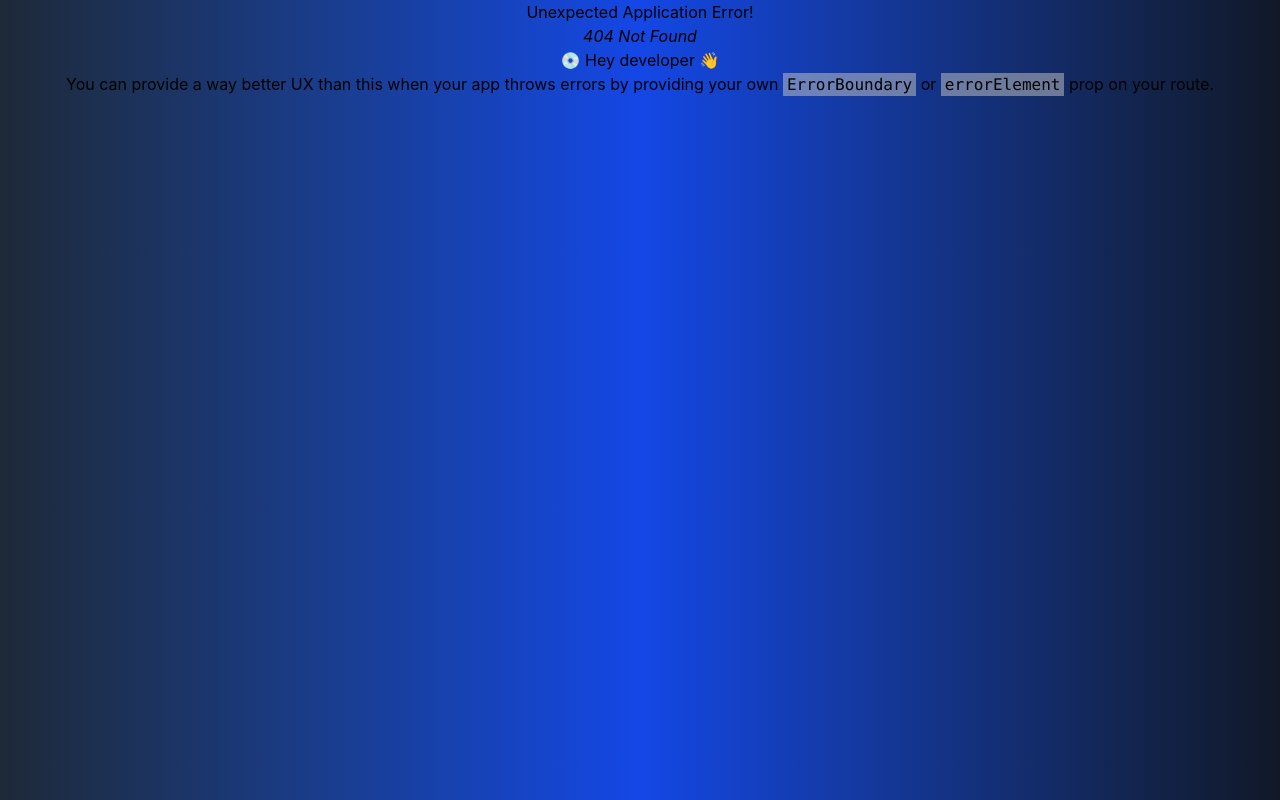
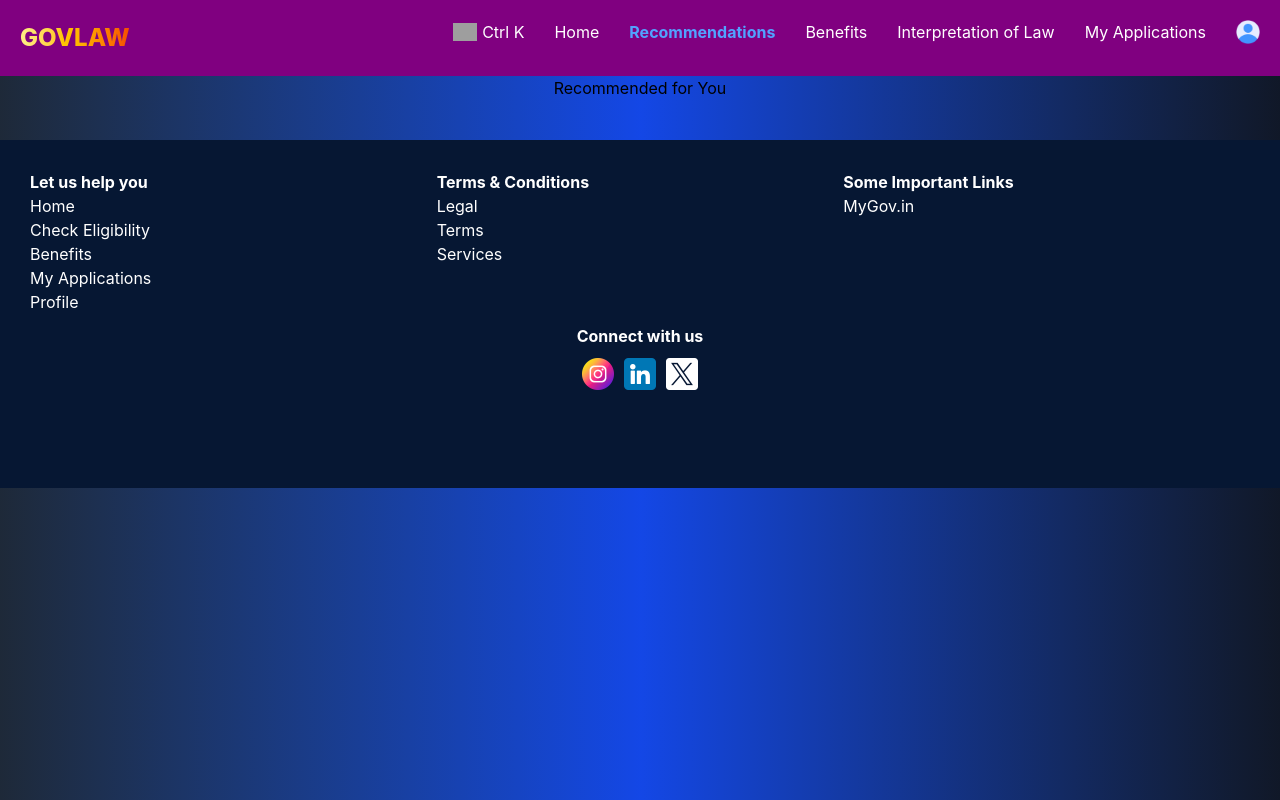
Before and after one commit to muditbansal980/Zyndhackathon, a React (Create React App) app in the folder frontend/: page /Recommendations in a window 1280 px wide. Before the commit this address had no page. Built offline with nearby package versions, Linux system fonts and the light colour scheme; grey boxes are pictures that could not be loaded.

Commit message:
check eligibilty to recommendations

```diff
--- a/frontend/src/App.js
+++ b/frontend/src/App.js
@@ -1,6 +1,6 @@
 import Navbar from "./components/navbar"
 import Home from "./components/Home"
-import CheckEligibility from "./components/checkeligibility"
+import Recommendations from "./components/recommendations"
 import Benefits from "./components/Benefits"
 import MyApplications from "./components/MyApplications"
 import Profile from "./components/Profile"
@@ -20,8 +20,8 @@ function App() {
       element: <><Navbar /><Home /><Footer /></>
     },
     {
-      path: "/CheckEligibility",
-      element: <> <Navbar /><CheckEligibility /><Footer /></>
+      path: "/Recommendations",
+      element: <> <Navbar /><Recommendations /><Footer /></>
     },
     {
       path: "/Benefits",
--- a/frontend/src/components/Benefits.js
+++ b/frontend/src/components/Benefits.js
@@ -102,20 +102,20 @@ export default function Benefits() {
                 <div className="grid grid-rows-2 grid-cols-auto">
                     <div className="grid grid-cols-4 gap-[10px] mt-[10px] mb-[10px]">
                         <div id="basic-filters" onClick={handlefilter} className={`${Object.keys(placeholder1[0])[0] === "BasicFilter" ? " bg-blue-50 border-b-2 text-bg-blue-500 border-blue-500" : ""} flex justify-center items-center`}>
-                            <button id="basic-filters" type="button"  className="flex justify-center items-center border-none hover:cursor-pointer rounded-[5px] w-[100%] px-[10px] py-[5px] hidden md:block">Basic Filter</button>
-                            <button id="basic-filters" type="button"  className="flex justify-center items-center border-none hover:cursor-pointer rounded-[5px] w-[100%] px-[10px] py-[5px] block md:hidden"><img src={filters}/></button>
+                            <button id="basic-filters" type="button" onClick={handlefilter}  className="flex justify-center items-center border-none hover:cursor-pointer rounded-[5px] w-[100%] px-[10px] py-[5px] hidden md:block">Basic Filter</button>
+                            <button id="basic-filters" type="button" onClick={handlefilter} className="flex justify-center items-center border-none hover:cursor-pointer rounded-[5px] w-[100%] px-[10px] py-[5px] block md:hidden"><img src={filters}/></button>
                         </div>
                         <div id="location" onClick={handlefilter} className={`${Object.keys(placeholder1[0])[0] === "Location" ? " bg-blue-50 border-b-2 text-bg-blue-500 border-blue-500" : ""} flex justify-center items-center`}>
-                            <button id="location" type="button"  className="flex justify-center items-center border-none hover:cursor-pointer rounded-[5px] w-[100%] px-[10px] py-[5px] hidden md:block">Location</button>
-                            <button id="location" type="button"  className="flex justify-center items-center border-none hover:cursor-pointer rounded-[5px] w-[100%] px-[10px] py-[5px] block md:hidden"><img src={location}/></button>
+                            <button id="location" type="button" onClick={handlefilter} className="flex justify-center items-center border-none hover:cursor-pointer rounded-[5px] w-[100%] px-[10px] py-[5px] hidden md:block">Location</button>
+                            <button id="location" type="button" onClick={handlefilter} className="flex justify-center items-center border-none hover:cursor-pointer rounded-[5px] w-[100%] px-[10px] py-[5px] block md:hidden"><img src={location}/></button>
                         </div>
                         <div id="eligibility" onClick={handlefilter} className={`${Object.keys(placeholder1[0])[0] === "Eligibility" ? " bg-blue-50 border-b-2 text-bg-blue-500 border-blue-500" : ""} flex justify-center items-center`}>
-                            <button id="eligibility" type="button"  className="flex justify-center items-center border-none hover:cursor-pointer rounded-[5px] w-[100%] px-[10px] py-[5px] hidden md:block">Eligibility</button>
-                            <button id="eligibility" type="button"  className="flex justify-center items-center border-none hover:cursor-pointer rounded-[5px] w-[100%] px-[10px] py-[5px] block md:hidden"><img src={eligibility}/></button>
+                            <button id="eligibility" type="button" onClick={handlefilter} className="flex justify-center items-center border-none hover:cursor-pointer rounded-[5px] w-[100%] px-[10px] py-[5px] hidden md:block">Eligibility</button>
+                            <button id="eligibility" type="button" onClick={handlefilter} className="flex justify-center items-center border-none hover:cursor-pointer rounded-[5px] w-[100%] px-[10px] py-[5px] block md:hidden"><img src={eligibility}/></button>
                         </div>
                         <div id="date" onClick={handlefilter} className={`${Object.keys(placeholder1[0])[0] === "Date" ? " bg-blue-50 border-b-2 text-bg-blue-500 border-blue-500" : ""} flex justify-center items-center`}>
-                            <button id="date" type="button"  className="flex justify-center items-center border-none hover:cursor-pointer rounded-[5px] w-[100%] px-[10px] py-[5px] hidden md:block">Date</button>
-                            <button id="date" type="button"  className="flex justify-center items-center border-none hover:cursor-pointer rounded-[5px] w-[100%] px-[10px] py-[5px] block md:hidden"><img src={date}/></button>
+                            <button id="date" type="button" onClick={handlefilter} className="flex justify-center items-center border-none hover:cursor-pointer rounded-[5px] w-[100%] px-[10px] py-[5px] hidden md:block">Date</button>
+                            <button id="date" type="button" onClick={handlefilter} className="flex justify-center items-center border-none hover:cursor-pointer rounded-[5px] w-[100%] px-[10px] py-[5px] block md:hidden"><img src={date}/></button>
                         </div>
                     </div><hr />
                     <div className="grid grid-cols-2">
--- a/frontend/src/components/Home.js
+++ b/frontend/src/components/Home.js
@@ -36,11 +36,11 @@ export default function Home() {
                         <li className="text-[20px] font-bold">Benefits</li>
                     </ul>
                 </div></NavLink>
-                <NavLink to="/CheckEligibility"><div className="bg-white rounded-[8px] p-[10px] flex flex-col justify-center gap-[10px] m-[10px]">
+                <NavLink to="/Recommendations"><div className="bg-white rounded-[8px] p-[10px] flex flex-col justify-center gap-[10px] m-[10px]">
                     <ul>
-                        <li className="w-[60px] mt-[10px] mb-[10px]"><img src={ZigZag} alt="Eligibility" /></li>
+                        <li className="w-[60px] mt-[10px] mb-[10px]"><img src={ZigZag} alt="Recommendations" /></li>
                         <li className="text-[20px] font-bold">0</li>
-                        <li className="text-[20px] font-bold">Eligibility Checked</li>
+                        <li className="text-[20px] font-bold">Recommendations</li>
                     </ul>
                 </div></NavLink>
             </div>
--- a/frontend/src/components/navbar.js
+++ b/frontend/src/components/navbar.js
@@ -30,7 +30,7 @@ export default function Navbar() {
                         Home
                     </NavLink></li>
                     {/* <Link to="/" className= "hover:cursor-pointer">Home</Link> */}
-                    <li className="transform hover:scale-110 border-b-[white] hover:border-b-[2px] transition-all duration-200"><NavLink to="/CheckEligibility" className={({ isActive }) => `hover:cursor-pointer ${isActive ? "text-blue-400 font-bold" : "text-white"}`}>Check Eligibility</NavLink></li>
+                    <li className="transform hover:scale-110 border-b-[white] hover:border-b-[2px] transition-all duration-200"><NavLink to="/Recommendations" className={({ isActive }) => `hover:cursor-pointer ${isActive ? "text-blue-400 font-bold" : "text-white"}`}>Recommendations</NavLink></li>
                     <li className="transform hover:scale-110 border-b-[white] hover:border-b-[2px] transition-all duration-200"><NavLink to="/Benefits" className={({ isActive }) => `hover:cursor-pointer ${isActive ? "text-blue-400 font-bold" : "text-white"}`}>Benefits</NavLink></li>
                     <li className="transform hover:scale-110 border-b-[white] hover:border-b-[2px] transition-all duration-200"><NavLink to="/InterpretLaw" className={({ isActive }) => `hover:cursor-pointer ${isActive ? "text-blue-400 font-bold" : "text-white"}`}>Interpretation of Law</NavLink></li>
                     <li className="transform hover:scale-110 border-b-[white] hover:border-b-[2px] transition-all duration-200"><NavLink to="/MyApplications" className={({ isActive }) => `hover:cursor-pointer ${isActive ? "text-blue-400 font-bold" : "text-white"}`}>My Applications</NavLink></li>
--- a/frontend/src/components/checkeligibility.js
+++ b/frontend/src/components/recommendations.js
@@ -1,14 +1,14 @@
-import { useState } from "react"
+// import { useState } from "react"
 import "../css/checkeligibility.css"
-export default function CheckEligibility() {
-    const [select, setSelect] = useState("Select Benefits")
-    console.log(select)
+export default function Recommendations() {
+    // const [select, setSelect] = useState("Select Benefits")
+    // console.log(select)
     return (
         <div className=" overflw-y-scroll">
             <div className="flex justify-center items-center">
-                <h className="check-eligibility" >Check Eligibility</h>
+                <h className="recommendations" >Recommended for You</h>
             </div>
-            <form>
+            {/* <form>
                 <div className="m-[15px]">
                     <label className="text-white">Name:</label><br />
                     <input className="border-[2px] bg-[white] border-black p-[5px] outline-none" type="text" placeholder="Name" /><br />
@@ -30,7 +30,7 @@ export default function CheckEligibility() {
                 </select>
             </div>
             {/* Conditional Rendering */}
-            {select === "Scholarship" && (
+            {/* {select === "Scholarship" && (
                 <div>
                     <form >
                         <div className="m-[15px]">
@@ -51,8 +51,8 @@ export default function CheckEligibility() {
                         </div>
                     </form>
                 </div>
-            )}
-            {select === "Job" && (
+            )} */}
+            {/* {select === "Job" && (
                 <div>
                     <form>
                         <div className="m-[15px]">
@@ -78,7 +78,7 @@ export default function CheckEligibility() {
                     </form>
                 </div>
             )}
-            {select === "Internship" && (
+            {/* {select === "Internship" && (
                 <div>
                     <form>
                         <div className="m-[15px]">
@@ -103,8 +103,8 @@ export default function CheckEligibility() {
                         </div>
                     </form>
                 </div>
-            )}
-            {select === "Government Schemes" && (
+            )} */}
+            {/* {select === "Government Schemes" && (
                 <div>
                     <form>
                         <div className="m-[15px]">
@@ -125,7 +125,7 @@ export default function CheckEligibility() {
                         </div>
                     </form>
                 </div>
-            )}
+            )}  */}
         </div>
     )
 }
--- a/frontend/src/index.js
+++ b/frontend/src/index.js
@@ -7,9 +7,9 @@ import reportWebVitals from './reportWebVitals';
 
 const root = ReactDOM.createRoot(document.getElementById('root'));
 root.render(
-  // <React.StrictMode>
-    <App />
-  // </React.StrictMode>
+  <React.StrictMode>
+      <App />
+  </React.StrictMode>
 );
 
 reportWebVitals();
```
